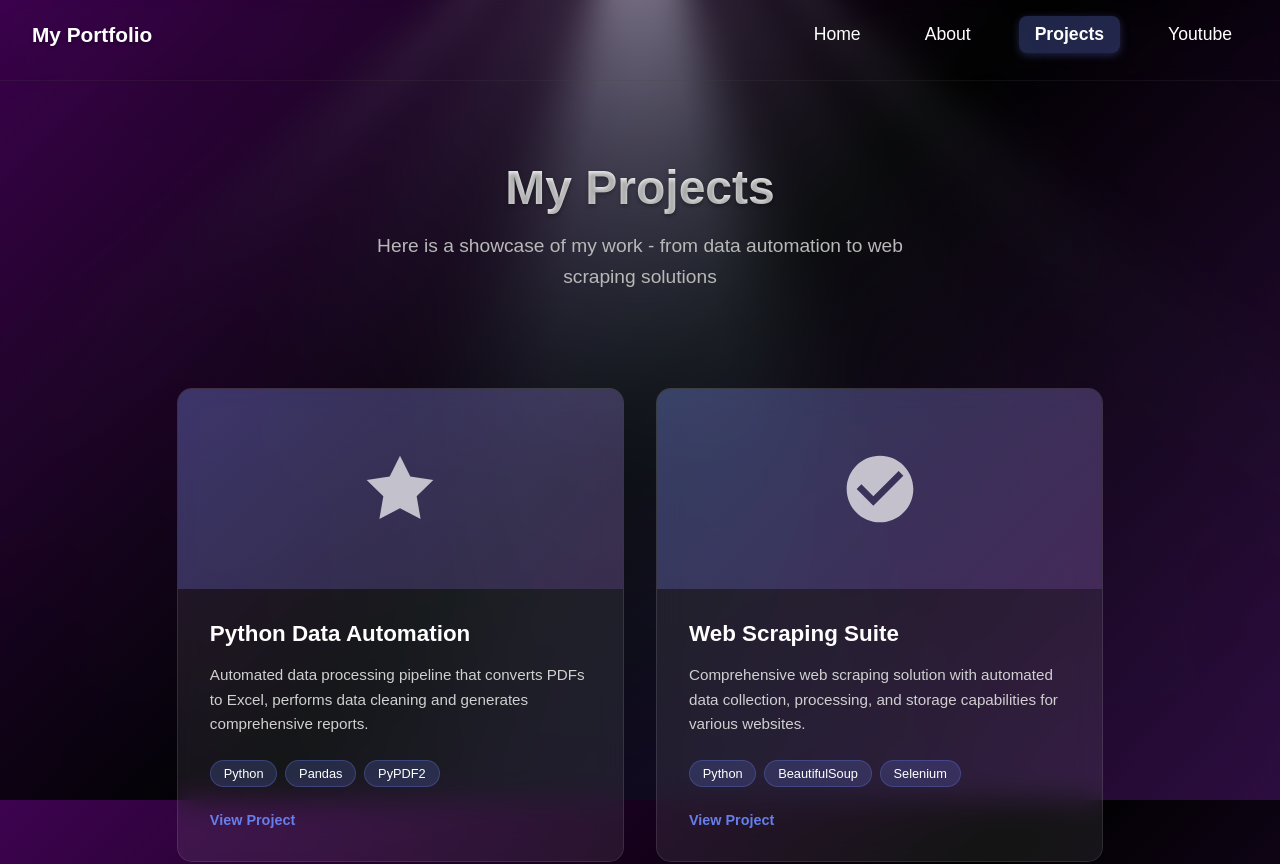
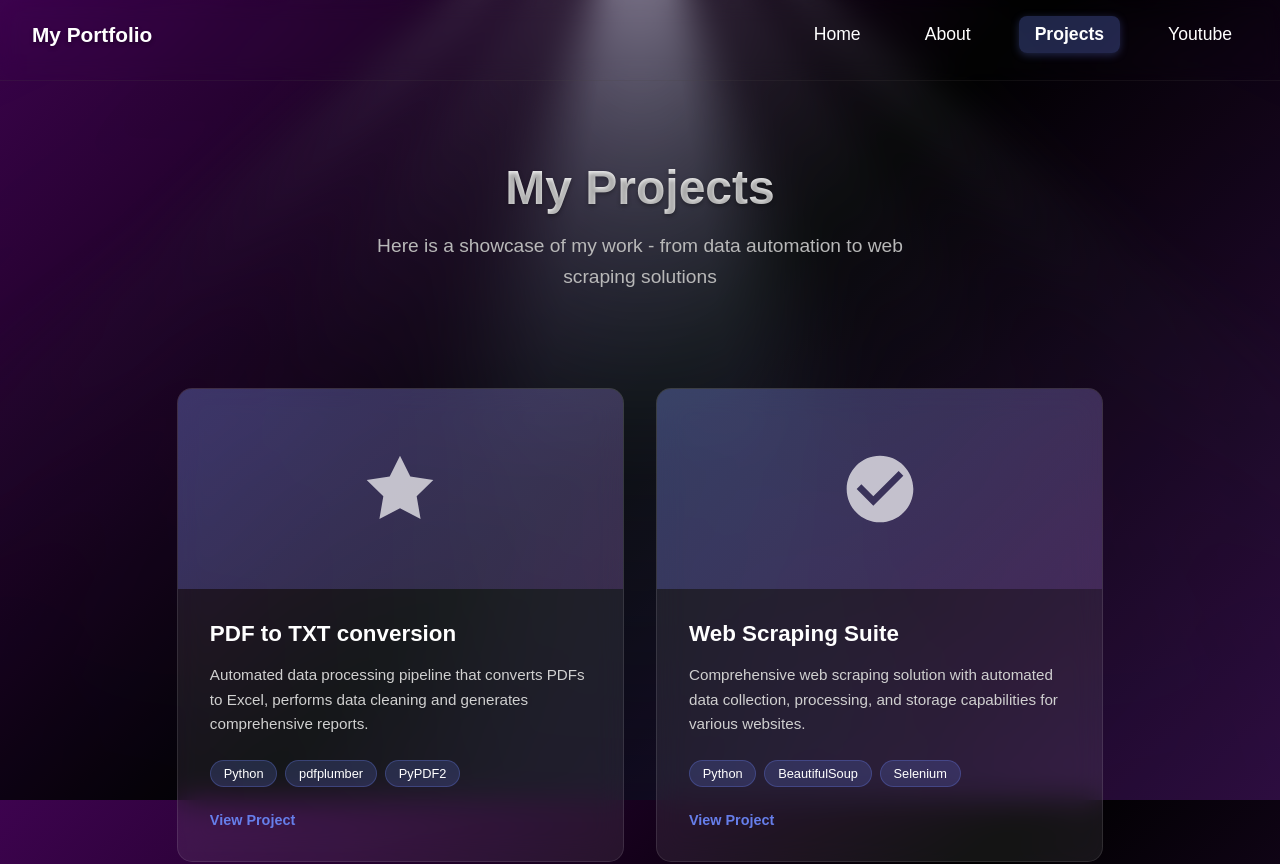
Before and after one commit to exiledftw/react-portfolio, a React (Vite) app: page /projects in a window 1280 px wide. Shown: the top 864 px of the page. Built offline with nearby package versions, Linux system fonts and the light colour scheme.

Commit message:
Added a few more links in project page.

```diff
--- a/src/pages/Projects.jsx
+++ b/src/pages/Projects.jsx
@@ -39,14 +39,14 @@ function Projects() {
               </div>
             </div>
             <div className="project-content">
-              <h3>Python Data Automation</h3>
+              <h3>PDF to TXT conversion</h3>
               <p>Automated data processing pipeline that converts PDFs to Excel, performs data cleaning and generates comprehensive reports.</p>
               <div className="project-tech">
                 <span className="tech-tag">Python</span>
-                <span className="tech-tag">Pandas</span>
+                <span className="tech-tag">pdfplumber</span>
                 <span className="tech-tag">PyPDF2</span>
               </div>
-              <a href="#" className="project-link">View Project</a>
+              <a href="https://github.com/exiledftw/pdf_to_text" className="project-link">View Project</a>
             </div>
           </div>
 
@@ -66,7 +66,7 @@ function Projects() {
                 <span className="tech-tag">BeautifulSoup</span>
                 <span className="tech-tag">Selenium</span>
               </div>
-              <a href="#" className="project-link">View Project</a>
+              <a href="https://github.com/exiledftw/DataScraper" className="project-link">View Project</a>
             </div>
           </div>
 
```
